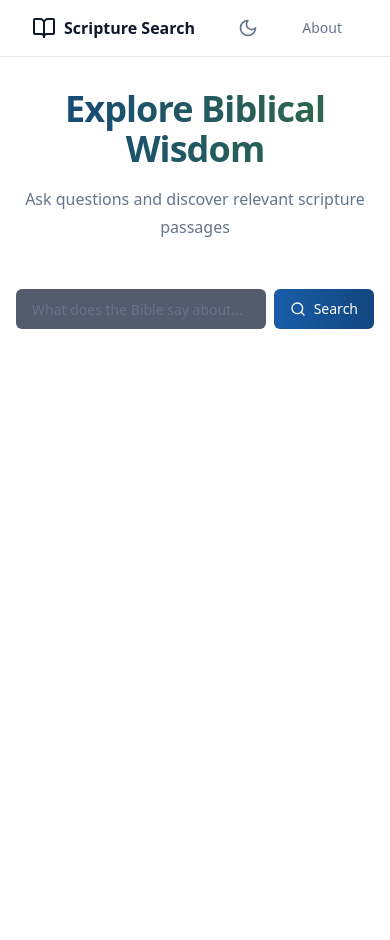
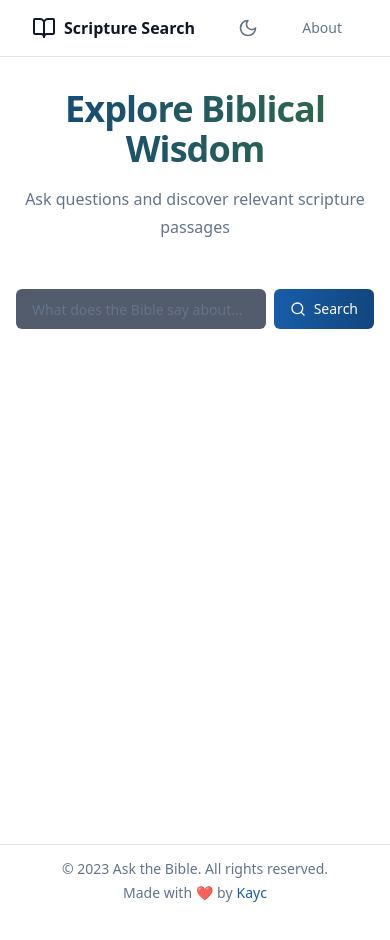
Before and after one commit to kaycmendes/bible-search, a Next.js app: page / in a window 390 px wide. Shown: the top 940 px of the page. Before the commit the page ends 844 px from the top, so only its background shows below. Built offline with nearby package versions, Linux system fonts and the light colour scheme.

Commit message:
feat: improve mobile layout for card buttons and add footer visibility

```diff
--- a/pages/Cards.jsx
+++ b/pages/Cards.jsx
@@ -1,81 +1,159 @@
 import { Card, CardContent, CardHeader, CardTitle } from "@/components/ui/card";
 import { Button } from "@/components/ui/button";
-import { Copy, Share2 } from "lucide-react";
+import { Copy, Share2, RefreshCw, Twitter } from "lucide-react";
 import { toast } from 'react-toastify';
 import { motion } from "framer-motion";
 import { Skeleton } from "@/components/ui/skeleton";
 import LoadingText from "@/components/LoadingText";
+import { useEffect, useRef, useState } from 'react';
+import Footer from '@/components/Footer';
 
-const Cards = ({ results, isLoading }) => {
+const Cards = ({ results, isLoading, onRefresh, version }) => {
+  const [showFooter, setShowFooter] = useState(false);
+  const lastCardRef = useRef(null);
+
+  useEffect(() => {
+    const observer = new IntersectionObserver(
+      (entries) => {
+        const lastCard = entries[0];
+        if (lastCard.isIntersecting) {
+          setShowFooter(true);
+        } else {
+          setShowFooter(false);
+        }
+      },
+      {
+        threshold: 0.5, // Show footer when last card is 50% visible
+        rootMargin: '0px'
+      }
+    );
+
+    if (lastCardRef.current) {
+      observer.observe(lastCardRef.current);
+    }
+
+    return () => observer.disconnect();
+  }, [results]); // Recreate observer when results change
+
   if (isLoading) {
     return <LoadingCard />;
   }
 
+  const resultsArray = Object.entries(results || {});
+
   return (
-    <div className="grid gap-4 p-4">
-      {Object.entries(results || {}).map(([key, value], index) => (
+    <div className="relative h-[calc(100vh-12rem)] overflow-hidden">
+      {/* Gradient overlays for top and bottom fade effect */}
+      <div className="absolute top-0 left-0 right-0 h-20 bg-gradient-to-b from-background to-transparent z-10"></div>
+      <div className="absolute bottom-0 left-0 right-0 h-20 bg-gradient-to-t from-background to-transparent z-10"></div>
+
+      {/* Scrollable container with perspective effect */}
+      <div
+        className="h-full overflow-y-auto scrollbar-hide perspective-container"
+        style={{
+          perspective: '1000px',
+          WebkitMask: 'linear-gradient(to bottom, transparent, black 20%, black 80%, transparent 100%)'
+        }}
+      >
+        <div className="grid gap-6 w-full max-w-2xl mx-auto px-4">
+          {/* Top padding for initial scroll space */}
+          <div className="h-16" aria-hidden="true"></div>
+
+          {/* Cards */}
+          {resultsArray.map(([key, value], index) => (
             <motion.div
               key={key}
+              ref={index === resultsArray.length - 1 ? lastCardRef : null}
               initial={{ opacity: 0, y: 20 }}
               animate={{ opacity: 1, y: 0 }}
               transition={{ duration: 0.5, delay: index * 0.1 }}
+              className="card-wrapper"
             >
               <ScriptureCard
                 verse={value.verse}
                 verseLocation={value.verseLocation}
                 query={value.query}
+                onRefresh={onRefresh}
+                version={version}
               />
             </motion.div>
           ))}
+
+          {/* Bottom padding to ensure last card is fully visible */}
+          <div className="h-[calc(80vh-22rem)]" aria-hidden="true"></div>
+        </div>
+      </div>
+
+      {/* Footer with transition */}
+      <div className={`fixed bottom-0 left-0 right-0 transition-transform duration-300 ${
+        showFooter ? 'translate-y-0' : 'translate-y-full'
+      }`}>
+        <Footer />
+      </div>
     </div>
   );
 };
 
 const LoadingCard = () => {
   return (
-    <Card className="w-full overflow-hidden">
+    <Card className="w-full overflow-hidden gradient-card">
       <CardHeader className="space-y-2">
-        <Skeleton className="h-4 w-1/3" />
+        <div className="flex justify-between items-center">
+          <Skeleton className="h-4 w-1/4 animate-pulse" />
+          <Skeleton className="h-4 w-16 animate-pulse" />
+        </div>
+        <Skeleton className="h-4 w-1/3 animate-pulse" />
       </CardHeader>
-      <CardContent className="space-y-4">
+      <CardContent className="space-y-6">
         <LoadingText />
-        <Skeleton className="h-20 w-full" />
+        <div className="space-y-2">
+          <Skeleton className="h-4 w-full animate-pulse" />
+          <Skeleton className="h-4 w-5/6 animate-pulse" />
+          <Skeleton className="h-4 w-4/6 animate-pulse" />
+        </div>
         <div className="flex gap-2">
-          <Skeleton className="h-9 w-20" />
-          <Skeleton className="h-9 w-20" />
+          <Skeleton className="h-9 w-20 animate-pulse" />
+          <Skeleton className="h-9 w-20 animate-pulse" />
+          <Skeleton className="h-9 w-32 ml-auto animate-pulse" />
         </div>
       </CardContent>
     </Card>
   );
 };
 
-const ScriptureCard = ({ verse, verseLocation, query }) => {
+const ScriptureCard = ({ verse, verseLocation, query, onRefresh, version }) => {
   const handleCopy = () => {
     navigator.clipboard.writeText(`${verse} - ${verseLocation}`);
     toast.success('Copied to clipboard!');
   };
 
-  const handleShare = () => {
+  const handleTweet = () => {
     const shareText = encodeURIComponent(`"${verse}" - ${verseLocation}`);
     window.open(`https://twitter.com/intent/tweet?text=${shareText}`, '_blank');
   };
 
   return (
-    <Card className="w-full gradient-card hover:shadow-xl transition-all duration-300">
-      <CardHeader className="space-y-1">
-        <CardTitle className="text-sm font-medium text-primary">
+    <Card className="w-full gradient-card">
+      <CardHeader className="space-y-2">
+        <div className="flex justify-between items-center">
+          <CardTitle className="text-base font-medium card-title">
             {verseLocation}
           </CardTitle>
-        <p className="text-xs text-muted-foreground italic">Query: {query}</p>
+          <span className="text-xs font-medium text-muted-foreground">
+            {version}
+          </span>
+        </div>
+        <p className="text-sm card-query italic">Query: {query}</p>
       </CardHeader>
-      <CardContent className="space-y-4">
+      <CardContent className="space-y-6">
         <p className="scripture-text">{verse}</p>
-        <div className="flex gap-2">
+        <div className="flex flex-wrap gap-2">
+          <div className="flex gap-2 w-full sm:w-auto">
             <Button
               variant="outline"
               size="sm"
               onClick={handleCopy}
-            className="btn-secondary"
+              className="btn-secondary flex-1 sm:flex-initial"
             >
               <Copy className="h-4 w-4 mr-2" />
               Copy
@@ -83,11 +161,21 @@
             <Button
               variant="outline"
               size="sm"
-            onClick={handleShare}
-            className="btn-secondary"
+              onClick={handleTweet}
+              className="btn-secondary flex-1 sm:flex-initial"
             >
-            <Share2 className="h-4 w-4 mr-2" />
-            Share
+              <Twitter className="h-4 w-4 mr-2" />
+              Tweet
+            </Button>
+          </div>
+          <Button
+            variant="outline"
+            size="sm"
+            onClick={() => onRefresh(query)}
+            className="btn-secondary w-full sm:w-auto sm:ml-auto"
+          >
+            <RefreshCw className="h-4 w-4 mr-2" />
+            Generate Another
           </Button>
         </div>
       </CardContent>
```
Lines whose indentation alone changed are shown as unchanged.
